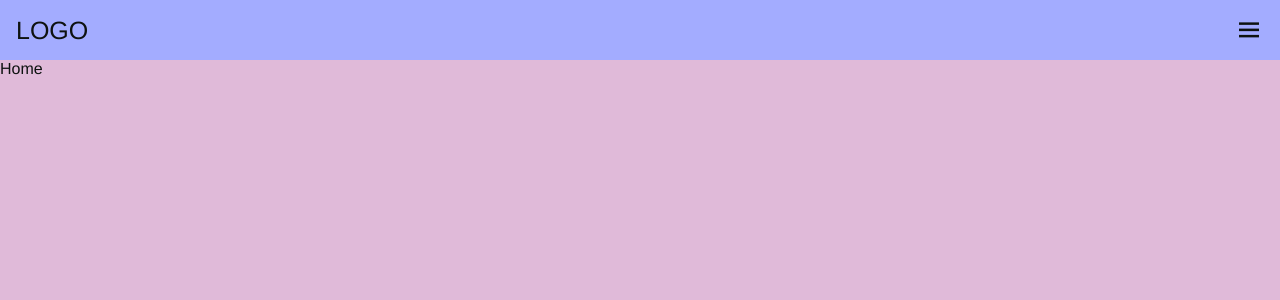
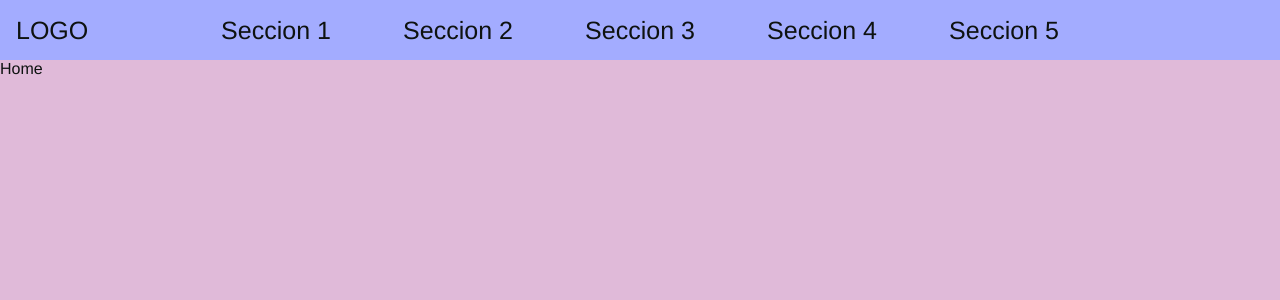
Before and after one commit to cristobalquilimaco/teguilog, a React (Vite) app: page / in a window 1280 px wide. Shown: the top 300 px of the page. Built offline with nearby package versions, Linux system fonts and the light colour scheme.

Commit message:
se ajusta menu para pantallas grandes

```diff
--- a/src/shared/Navbar.jsx
+++ b/src/shared/Navbar.jsx
@@ -1,25 +1,23 @@
-import React, { useState } from 'react'
+import React, { useState } from 'react';
 import "./styles/navbar.css"
 
 const Navbar = () => {
-
-const [isMenuClick, setIsMenuClick] = useState(false)
-
+  const [isMenuClick, setIsMenuClick] = useState(false);
 
   const updateMenu = () => {
-        setIsMenuClick(!isMenuClick)
-}
-
-
+    setIsMenuClick(!isMenuClick);
+  };
 
   return (
     <header className="header_menu_principal">
       <div className="menu_icon">
         <h1 className="logo">LOGO</h1>
-            <i className={`bx ${isMenuClick ? 'bx-x' : 'bx-menu'}`} onClick={updateMenu}></i>
+
+        <i className={`bx ${isMenuClick ? 'bx-x' : 'bx-menu'} ${window.innerWidth < 768 ? 'show-bx' : ''}`} onClick={updateMenu}></i>
       </div>
-      <nav className={`dropdown_menu ${isMenuClick ? 'show-menu' : ''}`}>
-        <ul className='list_menu_principal'>
+
+      <nav className={`dropdown_menu ${window.innerWidth >= 768 || isMenuClick ? 'show-menu' : ''}`}>
+        <ul className={`list_menu_principal ${isMenuClick ? 'hide-menu' : 'show-menu'}`}>
           <li className="list_menu">Seccion 1</li>
           <li className="list_menu">Seccion 2</li>
           <li className="list_menu">Seccion 3</li>
@@ -28,7 +26,7 @@ const updateMenu = () => {
         </ul>
       </nav>
     </header>
-  )
+  );
 }
 
-export default Navbar
+export default Navbar;
--- a/src/shared/styles/navbar.css
+++ b/src/shared/styles/navbar.css
@@ -32,9 +32,7 @@
   opacity: 1;
 }
 
-  .hide-menu {
-    display: none;
-  }
+
 
   .header_menu_principal{
     width: 100%;
@@ -80,5 +78,64 @@ cursor: pointer;
 width: 150px;
 height: auto;
 background-color: var(--button-color);
+}
+
+/* ---------------MEDIA QUERTY--------------- */
+
+@media (min-width: 768px) {
+  .header_menu_principal {
+    width: 100%;
+    display: flex;
+    flex-direction: row;
+    align-items: center;
+    justify-content: space-between;
+  }
+
+  .hide-menu {
+   display: none;
+  }
+
+  .bx{
+display: none;
+  }
+
+  .menu_icon {
+    display: flex;
+    align-items: center;
+  }
+
+  .logo {
+    margin-right: 20px; /* Ajusta el margen según tus necesidades */
+  }
+
+  .dropdown_menu.show-menu {
+    display: flex;
+    flex-direction: row;
+    width: 100%;
+    background-color: transparent;
+    overflow: hidden;
+    top: auto;
+    opacity: 1;
+    transform: none;
+    transition: none;
+  }
+
+
+  .list_menu_principal {
+    display: flex;
+    width: 100%;
+    flex-direction: row;
+    align-items: center;
+    justify-content: center;
+    margin: 0;
+    padding: 0;
+  }
+
+  .list_menu {
+    display: flex;
+    align-items: center;
+    justify-content: center;
+    width: 150px;
+  }
 
 }
```
Lines whose indentation alone changed are shown as unchanged.
